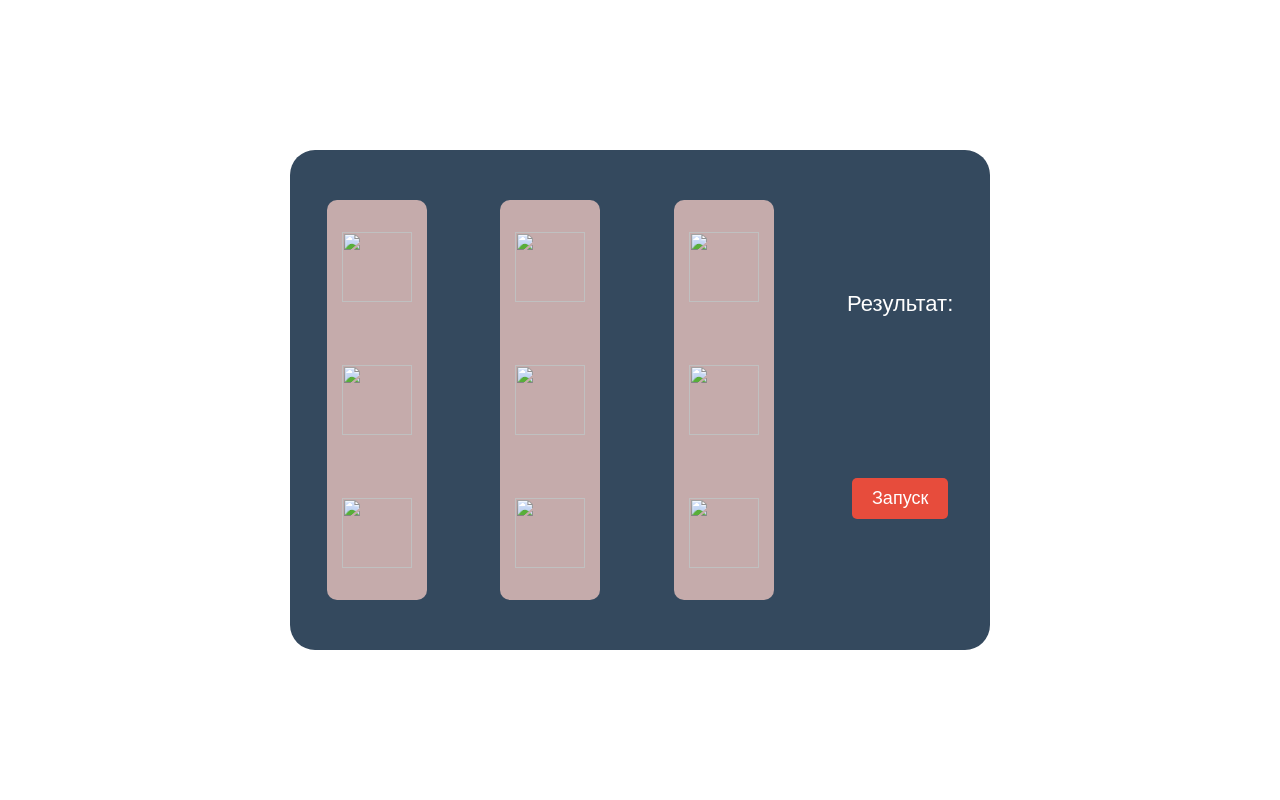
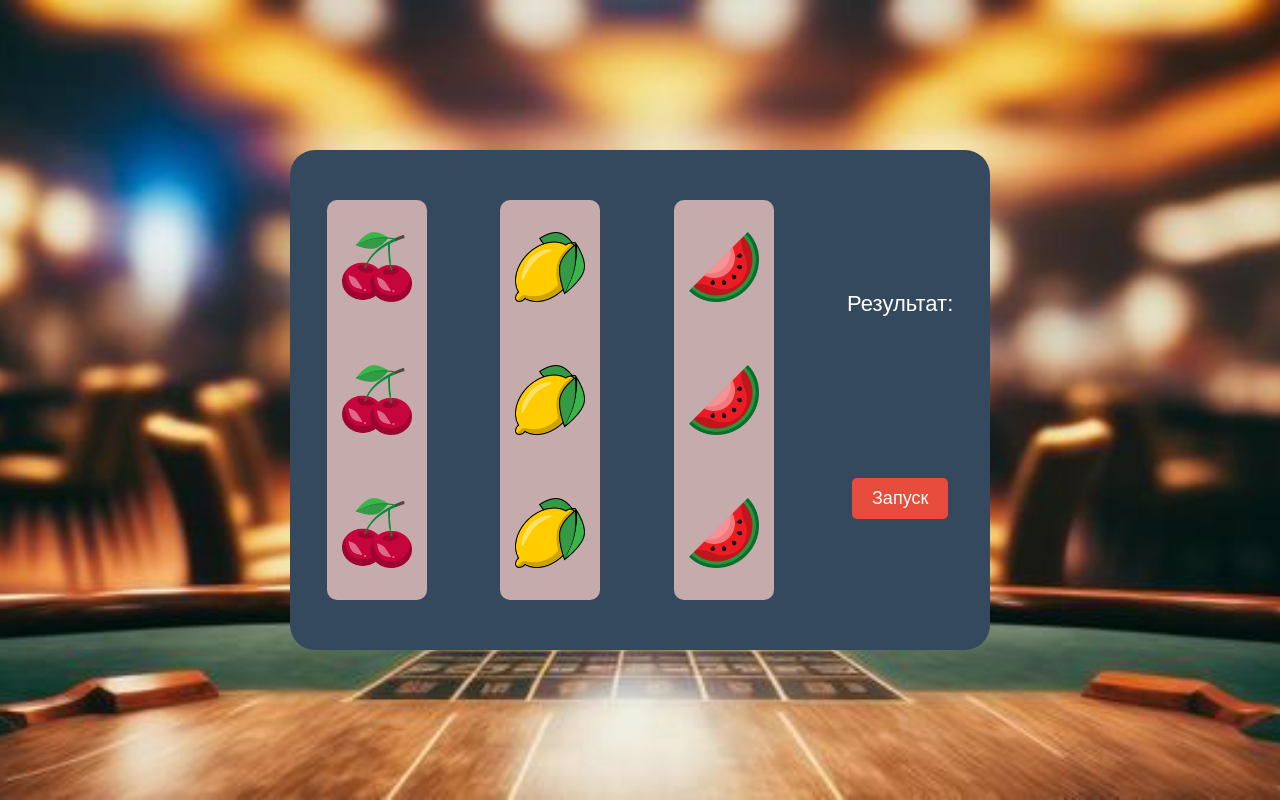
Before and after one commit to waveonfire/lr10, a plain HTML site: page index.html in a window 1280 px wide. Drawn offline with Linux system fonts and the light colour scheme.

Commit message:
Add files via upload

```diff
--- a/index.html
+++ b/index.html
@@ -10,35 +10,35 @@
     <div class="game-container">
         <div class = "slot-col">
             <div class="reel" id="reel1">
-                <img src = "images/cherries.png">
+                <img src = "cherries.png">
             </div>
             <div class="reel" id="reel4">
-                <img src = "images/cherries.png">
+                <img src = "cherries.png">
             </div>
             <div class="reel" id="reel7">
-                <img src = "images/cherries.png">
+                <img src = "cherries.png">
             </div>
         </div>
         <div class = "slot-col">
             <div class="reel" id="reel2">
-                <img src = "images/lemon.png">
+                <img src = "lemon.png">
             </div>
             <div class="reel" id="reel5">
-                <img src = "images/lemon.png">
+                <img src = "lemon.png">
             </div>
             <div class="reel" id="reel8">
-                <img src = "images/lemon.png">
+                <img src = "lemon.png">
             </div>
         </div>
         <div class = "slot-col">
             <div class="reel" id="reel3">
-                <img src = "images/watermelon.png">
+                <img src = "watermelon.png">
             </div>
             <div class="reel" id="reel6">
-                <img src = "images/watermelon.png">
+                <img src = "watermelon.png">
             </div>
             <div class="reel" id="reel9">
-                <img src = "images/watermelon.png">
+                <img src = "watermelon.png">
             </div>
         </div>
         <div class="resultfield">
--- a/script.js
+++ b/script.js
@@ -1,7 +1,7 @@
 
 let reels = document.querySelectorAll('.reel img');
 const spinButton = document.getElementById('spinButton');
-const emojis = ["images/cherries.png", "images/watermelon.png", "images/lemon.png"];
+const emojis = ["cherries.png", "watermelon.png", "lemon.png"];
 
 function spinReels() {
     result.textContent = '';
--- a/style.css
+++ b/style.css
@@ -5,7 +5,7 @@ body {
     height: 100vh;
     margin: 0;
     font-family: Arial, sans-serif;
-    background-image: url(images/casino.jpg);
+    background-image: url(casino.jpg);
     background-repeat: no-repeat;
     background-size: cover;
     background-position: center;
```
